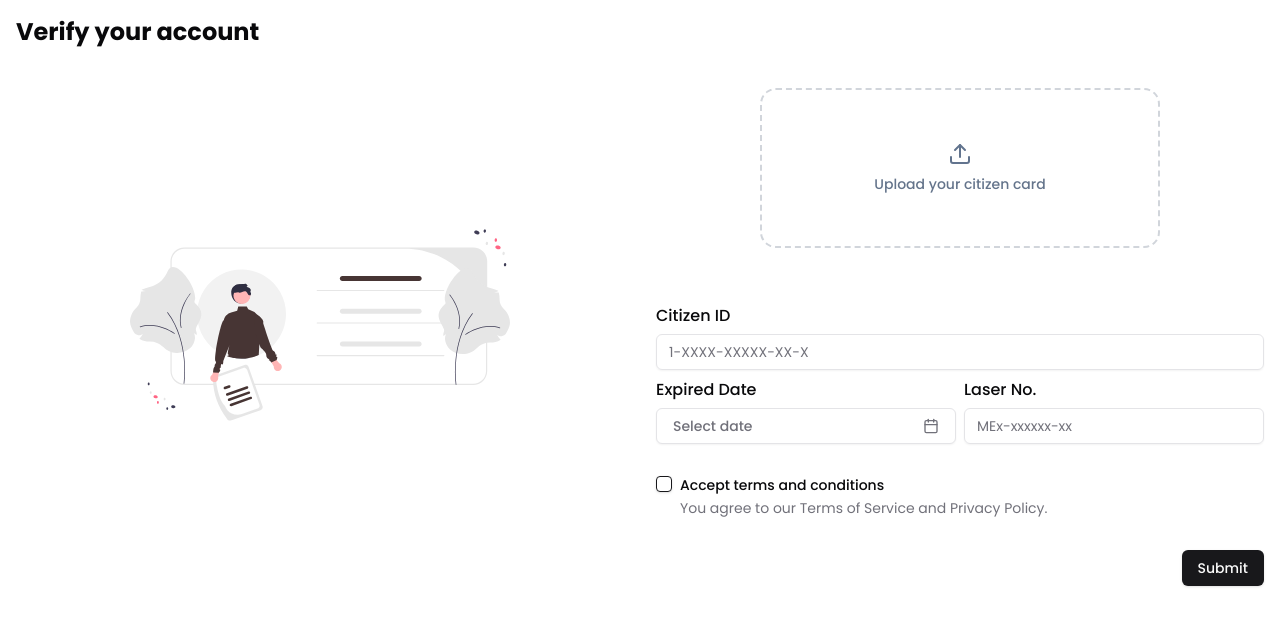
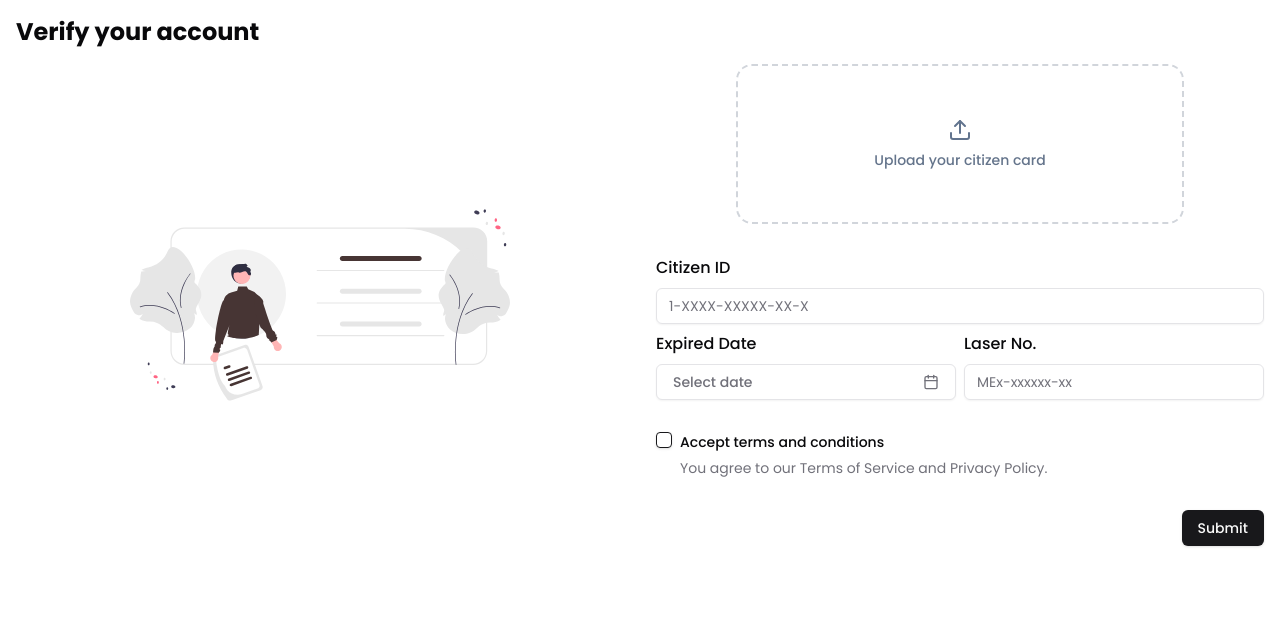
Before and after one commit to CP-RektMart/pic-me-pls-frontend, a Next.js app: page /photographer/verify in a window 1280 px wide. Shown: the top 626 px of the page. Built offline with nearby package versions, Linux system fonts and the light colour scheme.

Commit message:
feat: integrate shadcn form, react hook form and zod

```diff
--- a/package.json
+++ b/package.json
@@ -12,6 +12,7 @@
     "commit": "cz"
   },
   "dependencies": {
+    "@hookform/resolvers": "^3.10.0",
     "@radix-ui/react-checkbox": "^1.1.3",
     "@radix-ui/react-label": "^2.1.1",
     "@radix-ui/react-popover": "^1.1.5",
@@ -28,7 +29,8 @@
     "react-dropzone": "^14.3.5",
     "react-hook-form": "^7.54.2",
     "tailwind-merge": "^2.6.0",
-    "tailwindcss-animate": "^1.0.7"
+    "tailwindcss-animate": "^1.0.7",
+    "zod": "^3.24.1"
   },
   "devDependencies": {
     "@commitlint/cli": "^19.7.1",
--- a/src/app/photographer/verify/page.tsx
+++ b/src/app/photographer/verify/page.tsx
@@ -2,15 +2,24 @@
 
 import { useState } from 'react'
 
-import { cn } from '@/lib/utils'
+import { zodResolver } from '@hookform/resolvers/zod'
 import { format } from 'date-fns'
 import { CalendarIcon } from 'lucide-react'
 import Image from 'next/image'
-import { SubmitHandler, useForm } from 'react-hook-form'
+import { useForm } from 'react-hook-form'
+import { z } from 'zod'
 
 import { Button } from '@/components/ui/button'
 import { Calendar } from '@/components/ui/calendar'
 import { Checkbox } from '@/components/ui/checkbox'
+import {
+  Form,
+  FormControl,
+  FormField,
+  FormItem,
+  FormLabel,
+  FormMessage,
+} from '@/components/ui/form'
 import ImageUpload from '@/components/ui/imageUpload'
 import { Input } from '@/components/ui/input'
 import { Label } from '@/components/ui/label'
@@ -20,38 +29,45 @@
   PopoverTrigger,
 } from '@/components/ui/popover'
 
-type Inputs = {
-  citizenId: string
-  expiredDate: Date
-  laserNo: string
-  terms: boolean
-}
+const formSchema = z.object({
+  citizenId: z
+    .string({ required_error: 'Enter your citizen id' })
+    .nonempty('Citizen ID is required')
+    .min(13, 'Citizen ID must be 13 characters')
+    .max(13, 'Citizen ID must be 13 characters'),
+  expiredDate: z.date({ required_error: 'Please select a date' }),
+  laserNo: z
+    .string({ required_error: 'Enter your laser number' })
+    .nonempty('Laser No. is required'),
+  terms: z.literal(true, {
+    errorMap: () => ({ message: 'You must accept the terms and conditions' }),
+  }),
+})
 
 export default function Page() {
   const [openCalendar, setOpenCalendar] = useState<boolean>(false)
-  const {
-    register,
-    handleSubmit,
-    setValue,
-    watch,
-    formState: { errors },
-  } = useForm<Inputs>({ defaultValues: { expiredDate: undefined } })
 
-  const submitDate = (date?: Date) => {
-    if (date) {
-      setValue('expiredDate', date)
-      setOpenCalendar(false)
+  const form = useForm<z.infer<typeof formSchema>>({
+    resolver: zodResolver(formSchema),
+    defaultValues: {
+      citizenId: '',
+      expiredDate: undefined,
+      laserNo: '',
+      terms: undefined,
+    },
+  })
+
+  function onSubmit(values: z.infer<typeof formSchema>) {
+    console.log(values)
   }
-  }
-
-  const onSubmit: SubmitHandler<Inputs> = (data) => console.log(data)
 
   return (
     <div className='min-h-screen p-4'>
       {/* To be fixed: Move to layout */}
       <p className='mb-4 font-bold lg:text-2xl'>Verify your account</p>
+      <Form {...form}>
         <form
-        onSubmit={handleSubmit(onSubmit)}
+          onSubmit={form.handleSubmit(onSubmit)}
           className='flex flex-row justify-between gap-8'
         >
           <div className='hidden w-full items-center justify-center lg:flex'>
@@ -65,39 +81,47 @@
           <div className='flex w-full flex-col gap-8'>
             <ImageUpload />
             <div className='flex flex-col gap-2'>
-            <div className='space-y-1.5'>
-              <p className='font-medium'>Citizen ID</p>
-              <Input
-                placeholder='1-XXXX-XXXXX-XX-X'
-                {...register('citizenId', { required: true })}
-                className={cn(
-                  errors.citizenId &&
-                    'border-red-400 focus-visible:ring-red-600'
+              <FormField
+                control={form.control}
+                name='citizenId'
+                render={({ field }) => (
+                  <FormItem>
+                    <FormLabel className='text-base font-medium'>
+                      Citizen ID
+                    </FormLabel>
+                    <FormControl>
+                      <Input placeholder='1-XXXX-XXXXX-XX-X' {...field} />
+                    </FormControl>
+                    <FormMessage />
+                  </FormItem>
                 )}
               />
-              {errors.citizenId && (
-                <span className='text-sm text-red-400'>
-                  Please enter your Citizen ID
-                </span>
-              )}
-            </div>
               <div className='flex flex-row justify-between gap-2'>
-              <div className='flex-1 space-y-1.5'>
-                <p className='font-medium'>Expired Date</p>
-                <Popover open={openCalendar} onOpenChange={setOpenCalendar}>
-                  <PopoverTrigger asChild>
+                <FormField
+                  control={form.control}
+                  name='expiredDate'
+                  render={({ field }) => (
+                    <div className='flex-1'>
+                      <FormItem className='flex flex-col'>
+                        <FormLabel className='space-y-1.5 text-base font-medium'>
+                          Expired Date
+                        </FormLabel>
+                        <FormControl>
+                          <Popover
+                            open={openCalendar}
+                            onOpenChange={setOpenCalendar}
+                          >
+                            <PopoverTrigger
+                              className='flex flex-row justify-between'
+                              asChild
+                            >
                               <Button
                                 variant='outline'
-                      className={cn(
-                        'flex w-full justify-between',
-                        errors.expiredDate &&
-                          'border-red-400 focus-visible:ring-red-600'
-                      )}
                                 onClick={() => setOpenCalendar(true)}
                               >
                                 <p className='text-zinc-500'>
-                        {watch('expiredDate')
-                          ? format(watch('expiredDate'), 'PPP')
+                                  {field.value
+                                    ? format(field.value, 'PPP')
                                     : 'Select date'}
                                 </p>
                                 <CalendarIcon size={16} color='#71717A' />
@@ -106,63 +130,71 @@
                             <PopoverContent className='ml-2 w-auto p-0'>
                               <Calendar
                                 mode='single'
-                      onSelect={submitDate}
-                      {...register('expiredDate', { required: true })}
+                                selected={field.value}
+                                onSelect={(date) => {
+                                  field.onChange(date)
+                                  setOpenCalendar(false)
+                                }}
                               />
                             </PopoverContent>
                           </Popover>
-                {errors.expiredDate && (
-                  <span className='text-sm text-red-400'>
-                    Please select an expired date
-                  </span>
-                )}
+                        </FormControl>
+                        <FormMessage />
+                      </FormItem>
                     </div>
-              <div className='flex-1 space-y-1.5'>
-                <p className='font-medium'>Laser No.</p>
-                <Input
-                  placeholder='MEx-xxxxxx-xx'
-                  {...register('laserNo', { required: true })}
-                  className={cn(
-                    errors.laserNo &&
-                      'border-red-400 focus-visible:ring-red-600'
                   )}
                 />
-                {errors.laserNo && (
-                  <span className='text-sm text-red-400'>
-                    Please enter your laser number
-                  </span>
+                <FormField
+                  control={form.control}
+                  name='laserNo'
+                  render={({ field }) => (
+                    <div className='flex-1'>
+                      <FormItem>
+                        <FormLabel className='text-base font-medium'>
+                          Laser No.
+                        </FormLabel>
+                        <FormControl>
+                          <Input placeholder='MEx-xxxxxx-xx' {...field} />
+                        </FormControl>
+                        <FormMessage />
+                      </FormItem>
+                    </div>
                   )}
+                />
               </div>
             </div>
-          </div>
-          <div>
+            <FormField
+              control={form.control}
+              name='terms'
+              render={({ field }) => (
+                <FormItem>
                   <div className='flex space-x-2'>
+                    <FormControl>
                       <Checkbox
+                        checked={field.value}
                         id='terms'
-                {...register('terms')}
-                checked={watch('terms')}
-                onCheckedChange={(checked: boolean) =>
-                  setValue('terms', checked)
-                }
+                        onCheckedChange={field.onChange}
                       />
-              <div className='flex flex-col space-y-1.5 leading-none'>
-                <Label
-                  htmlFor='terms'
-                  className='mt-0.5 text-sm font-medium leading-none'
-                >
+                    </FormControl>
+                    <div className='flex flex-col space-y-1.5'>
+                      <Label htmlFor='terms' className='text-sm font-medium'>
                         Accept terms and conditions
                       </Label>
                       <p className='text-sm text-zinc-500'>
                         You agree to our Terms of Service and Privacy Policy.
                       </p>
+                      <FormMessage />
                     </div>
                   </div>
-          </div>
+                </FormItem>
+              )}
+            />
             <Button type='submit' className='self-end'>
               Submit
             </Button>
           </div>
         </form>
+      </Form>
     </div>
   )
 }
--- /dev/null
+++ b/src/components/ui/form.tsx
@@ -0,0 +1,178 @@
+"use client"
+
+import * as React from "react"
+import * as LabelPrimitive from "@radix-ui/react-label"
+import { Slot } from "@radix-ui/react-slot"
+import {
+  Controller,
+  ControllerProps,
+  FieldPath,
+  FieldValues,
+  FormProvider,
+  useFormContext,
+} from "react-hook-form"
+
+import { cn } from "@/lib/utils"
+import { Label } from "@/components/ui/label"
+
+const Form = FormProvider
+
+type FormFieldContextValue<
+  TFieldValues extends FieldValues = FieldValues,
+  TName extends FieldPath<TFieldValues> = FieldPath<TFieldValues>
+> = {
+  name: TName
+}
+
+const FormFieldContext = React.createContext<FormFieldContextValue>(
+  {} as FormFieldContextValue
+)
+
+const FormField = <
+  TFieldValues extends FieldValues = FieldValues,
+  TName extends FieldPath<TFieldValues> = FieldPath<TFieldValues>
+>({
+  ...props
+}: ControllerProps<TFieldValues, TName>) => {
+  return (
+    <FormFieldContext.Provider value={{ name: props.name }}>
+      <Controller {...props} />
+    </FormFieldContext.Provider>
+  )
+}
+
+const useFormField = () => {
+  const fieldContext = React.useContext(FormFieldContext)
+  const itemContext = React.useContext(FormItemContext)
+  const { getFieldState, formState } = useFormContext()
+
+  const fieldState = getFieldState(fieldContext.name, formState)
+
+  if (!fieldContext) {
+    throw new Error("useFormField should be used within <FormField>")
+  }
+
+  const { id } = itemContext
+
+  return {
+    id,
+    name: fieldContext.name,
+    formItemId: `${id}-form-item`,
+    formDescriptionId: `${id}-form-item-description`,
+    formMessageId: `${id}-form-item-message`,
+    ...fieldState,
+  }
+}
+
+type FormItemContextValue = {
+  id: string
+}
+
+const FormItemContext = React.createContext<FormItemContextValue>(
+  {} as FormItemContextValue
+)
+
+const FormItem = React.forwardRef<
+  HTMLDivElement,
+  React.HTMLAttributes<HTMLDivElement>
+>(({ className, ...props }, ref) => {
+  const id = React.useId()
+
+  return (
+    <FormItemContext.Provider value={{ id }}>
+      <div ref={ref} className={cn("space-y-2", className)} {...props} />
+    </FormItemContext.Provider>
+  )
+})
+FormItem.displayName = "FormItem"
+
+const FormLabel = React.forwardRef<
+  React.ElementRef<typeof LabelPrimitive.Root>,
+  React.ComponentPropsWithoutRef<typeof LabelPrimitive.Root>
+>(({ className, ...props }, ref) => {
+  const { error, formItemId } = useFormField()
+
+  return (
+    <Label
+      ref={ref}
+      className={cn(error && "text-destructive", className)}
+      htmlFor={formItemId}
+      {...props}
+    />
+  )
+})
+FormLabel.displayName = "FormLabel"
+
+const FormControl = React.forwardRef<
+  React.ElementRef<typeof Slot>,
+  React.ComponentPropsWithoutRef<typeof Slot>
+>(({ ...props }, ref) => {
+  const { error, formItemId, formDescriptionId, formMessageId } = useFormField()
+
+  return (
+    <Slot
+      ref={ref}
+      id={formItemId}
+      aria-describedby={
+        !error
+          ? `${formDescriptionId}`
+          : `${formDescriptionId} ${formMessageId}`
+      }
+      aria-invalid={!!error}
+      {...props}
+    />
+  )
+})
+FormControl.displayName = "FormControl"
+
+const FormDescription = React.forwardRef<
+  HTMLParagraphElement,
+  React.HTMLAttributes<HTMLParagraphElement>
+>(({ className, ...props }, ref) => {
+  const { formDescriptionId } = useFormField()
+
+  return (
+    <p
+      ref={ref}
+      id={formDescriptionId}
+      className={cn("text-[0.8rem] text-muted-foreground", className)}
+      {...props}
+    />
+  )
+})
+FormDescription.displayName = "FormDescription"
+
+const FormMessage = React.forwardRef<
+  HTMLParagraphElement,
+  React.HTMLAttributes<HTMLParagraphElement>
+>(({ className, children, ...props }, ref) => {
+  const { error, formMessageId } = useFormField()
+  const body = error ? String(error?.message) : children
+
+  if (!body) {
+    return null
+  }
+
+  return (
+    <p
+      ref={ref}
+      id={formMessageId}
+      className={cn("text-[0.8rem] font-medium text-destructive", className)}
+      {...props}
+    >
+      {body}
+    </p>
+  )
+})
+FormMessage.displayName = "FormMessage"
+
+export {
+  useFormField,
+  Form,
+  FormItem,
+  FormLabel,
+  FormControl,
+  FormDescription,
+  FormMessage,
+  FormField,
+}
--- a/src/components/ui/imageUpload.tsx
+++ b/src/components/ui/imageUpload.tsx
@@ -36,7 +36,7 @@
   }
 
   return (
-    <div className='mx-auto w-full max-w-md p-6'>
+    <div className='mx-auto w-full max-w-md'>
       <div
         {...getRootProps()}
         className={cn(
```
Also changed, not shown: 1 other file (tests, documents, lock files or other folders). Lines whose indentation alone changed are shown as unchanged.
